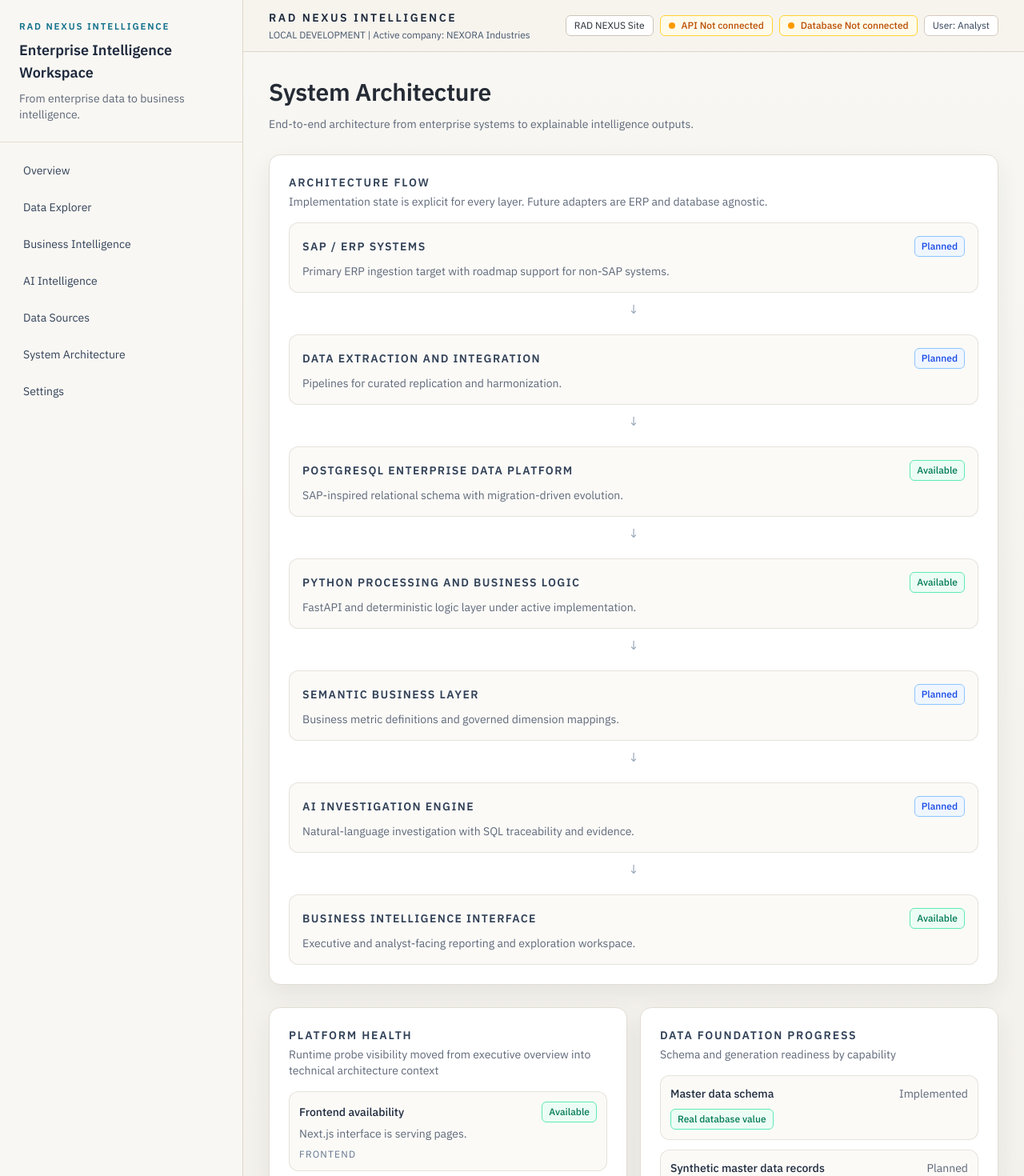
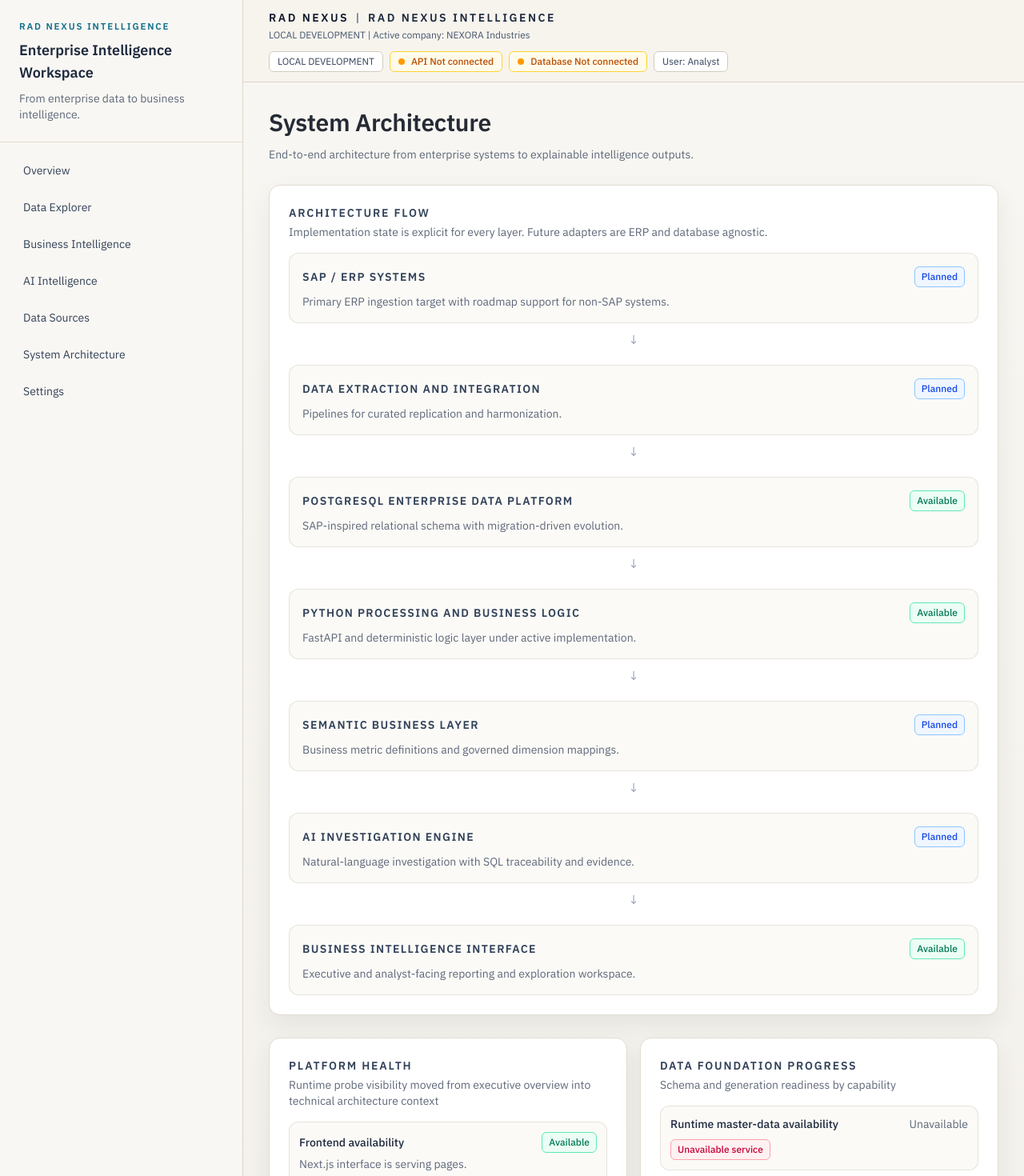
Before and after one commit to RubenDuijn/RadNexus, a Next.js app in the folder frontend/: page /system-architecture in a window 1280 px wide. Shown: the top 1470 px of the page at 80% size. Built offline with nearby package versions, Linux system fonts and the light colour scheme; no server answers.

Commit message:
Refine brand navigation and data-status integrity

```diff
--- a/frontend/src/app/(product)/overview/page.tsx
+++ b/frontend/src/app/(product)/overview/page.tsx
@@ -57,7 +57,7 @@ export default function OverviewPage() {
           <DataStateTag label="Synthetic company data" />
           <DataStateTag label="Demonstration metric" />
           <DataStateTag label="Planned functionality" />
-          <DataStateTag label="Real database value" />
+          <DataStateTag label="Unavailable service" />
         </div>
       </section>
 
--- a/frontend/src/components/layout/corporate-shell.tsx
+++ b/frontend/src/components/layout/corporate-shell.tsx
@@ -1,7 +1,6 @@
 import Link from "next/link";
 
 const corporateNav = [
-  { label: "Home", href: "/" },
   { label: "Company", href: "/company" },
   { label: "Capabilities", href: "/capabilities" },
   { label: "AI & Intelligence", href: "/ai-and-intelligence" },
@@ -19,7 +18,13 @@ export function CorporateShell({ children }: { children: React.ReactNode }) {
       <header className="sticky top-0 z-20 border-b border-[#ddd5c8] bg-[#f7f5f1]/95 backdrop-blur">
         <div className="mx-auto flex max-w-7xl flex-wrap items-center gap-4 px-4 py-4 lg:px-8">
           <div className="mr-auto">
-            <p className="rn-eyebrow">RAD NEXUS</p>
+            <Link
+              href="https://radnexus.dev/"
+              aria-label="Open RAD NEXUS corporate homepage"
+              className="rn-eyebrow inline-flex cursor-pointer rounded-sm outline-none hover:text-[#0f6f8c] focus-visible:ring-2 focus-visible:ring-[#0f6f8c]/40"
+            >
+              RAD NEXUS
+            </Link>
             <h1 className="text-base font-semibold text-slate-800">Technology · Data · Artificial Intelligence</h1>
           </div>
           <Link
--- a/frontend/src/components/layout/topbar.tsx
+++ b/frontend/src/components/layout/topbar.tsx
@@ -70,17 +70,22 @@ export function Topbar({ initialApiStatus, initialDbStatus }: TopbarProps) {
     <header className="sticky top-0 z-20 border-b border-[#ddd5c8] bg-[#f7f4ee]/95 px-5 py-3 backdrop-blur lg:px-8">
       <div className="flex flex-wrap items-center gap-3">
         <div className="mr-auto">
-          <h2 className="text-sm font-semibold uppercase tracking-[0.18em] text-slate-800">RAD NEXUS INTELLIGENCE</h2>
+          <h2 className="flex items-center gap-2 text-sm font-semibold uppercase tracking-[0.18em] text-slate-800">
+            <Link
+              href="https://radnexus.dev/"
+              aria-label="Open RAD NEXUS corporate homepage"
+              className="cursor-pointer rounded-sm text-slate-900 outline-none hover:text-[#0f6f8c] focus-visible:ring-2 focus-visible:ring-[#0f6f8c]/40"
+            >
+              RAD NEXUS
+            </Link>
+            <span className="text-slate-500" aria-hidden="true">|</span>
+            <span>RAD NEXUS INTELLIGENCE</span>
+          </h2>
           <p className="mt-1 text-xs text-slate-600">{environmentLabel} | Active company: NEXORA Industries</p>
         </div>
 
         <div className="flex flex-wrap items-center gap-2">
-          <Link
-            href="/"
-            className="rn-btn-secondary rounded-md px-2.5 py-1 text-xs"
-          >
-            RAD NEXUS Site
-          </Link>
+          <span className="rounded-md border border-[#d3cabd] bg-white px-2.5 py-1 text-xs text-slate-700">{environmentLabel}</span>
           <>
             <StatusPill
               label={`API ${state.api?.reachable ? "Available" : "Not connected"}`}
--- a/frontend/src/components/ui/data-state-tag.tsx
+++ b/frontend/src/components/ui/data-state-tag.tsx
@@ -6,10 +6,11 @@ type DataStateTagProps = {
 
 export function DataStateTag({ label }: DataStateTagProps) {
   const styles: Record<DataStateTagProps["label"], string> = {
-    "Real database value": "border border-emerald-300 bg-emerald-50 text-emerald-700",
+    "Real connected data": "border border-emerald-300 bg-emerald-50 text-emerald-700",
     "Synthetic company data": "border border-violet-300 bg-violet-50 text-violet-700",
     "Demonstration metric": "border border-sky-300 bg-sky-50 text-sky-700",
     "Planned functionality": "border border-slate-300 bg-slate-100 text-slate-700",
+    "Unavailable service": "border border-rose-300 bg-rose-50 text-rose-700",
   };
 
   return <span className={["inline-flex rounded-md px-2 py-1 text-xs font-medium", styles[label]].join(" ")}>{label}</span>;
--- a/frontend/src/lib/demo-data.ts
+++ b/frontend/src/lib/demo-data.ts
@@ -1,8 +1,9 @@
 export type DataStateLabel =
-  | "Real database value"
+  | "Real connected data"
   | "Synthetic company data"
   | "Demonstration metric"
-  | "Planned functionality";
+  | "Planned functionality"
+  | "Unavailable service";
 
 export const kpiCards = [
   {
@@ -138,9 +139,9 @@ export const keyChangesAndExceptions = [
 
 export const dataGenerationStatus = [
   {
-    label: "Master data schema",
-    status: "Implemented",
-    type: "Real database value",
+    label: "Runtime master-data availability",
+    status: "Unavailable",
+    type: "Unavailable service",
   },
   {
     label: "Synthetic master data records",
```
